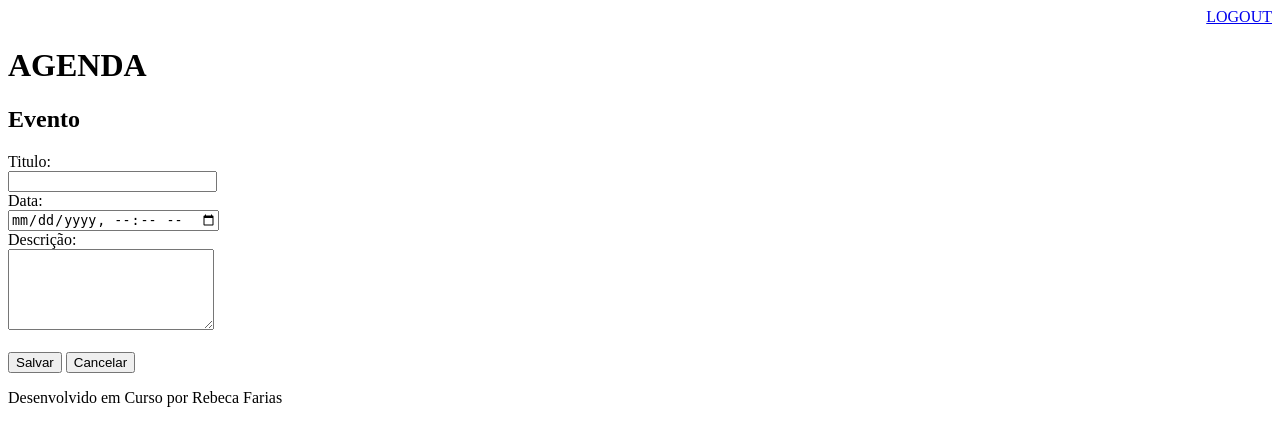
After one commit to rebecacfarias/app-agenda-django, a Django app: page /agenda/evento/ in a window 1280 px wide. The commit adds this page. Shown: the top 446 px of the page. Run offline with Django 3.2, Linux system fonts and the light colour scheme; a user stored in the database is signed in.

Commit message:
Implementando criação de Evento

```diff
--- a/agenda/urls.py
+++ b/agenda/urls.py
@@ -21,9 +21,12 @@ from django.views.generic import RedirectView
 urlpatterns = [
     path('admin/', admin.site.urls),
     path('agenda/', views.lista_eventos),
+    path('agenda/evento/', views.evento),
+    path('agenda/evento/submit', views.submit_evento),
     path('', RedirectView.as_view(url = '/agenda/')),
     path('login/', views.login_user),
     path('login/submit', views.submit_login),
     path('logout/',views.logout_user)
 
+
 ]
--- a/core/views.py
+++ b/core/views.py
@@ -34,8 +34,21 @@ def lista_eventos(request):
     response = {'eventos': evento}
     return render(request,'agenda.html', response)
 
+@login_required(login_url='/login/')
+def evento(request):
+    return render(request,'evento.html')
+
+@login_required(login_url='/login/')
+def submit_evento(request):
+    if request.POST:
+        titulo = request.POST.get('titulo')
+        data_evento = request.POST.get('data_evento')
+        descricao = request.POST.get('descricao')
+        usuario = request.user
+        Evento.objects.create(titulo=titulo, data_evento=data_evento, descricao=descricao, usuario=usuario)
+    return redirect('/')
 
 #caso nao use o RedirectView
 @login_required(login_url='/login/')
 def index(request):
-    return redirect('/agenda/')
+    return render(request,'/')
--- a/templates/agenda.html
+++ b/templates/agenda.html
@@ -3,6 +3,11 @@
 {% block content %}
 
     <h2>Agendamentos</h2>
+
+    <a href="evento/">
+         <button type="button">Novo Evento</button>
+    </a>
+
     <ul style="font-size: 20px">
     {% for evento in eventos %}
         <li>{{evento.titulo}} - {{evento.get_data_evento}}</li>
--- /dev/null
+++ b/templates/evento.html
@@ -0,0 +1,31 @@
+{% extends "model-page.html" %}
+
+{% block content %}
+
+<h2>Evento</h2>
+<form action="submit" method="POST"> {% csrf_token %}
+    <label>Titulo: </label>
+    <br>
+    <input type="text" name="titulo" size="23">
+    <br>
+
+    <label>Data: </label>
+    <br>
+    <input type="datetime-local" name="data_evento">
+    <br>
+
+    <label>Descrição: </label>
+    <br>
+    <textarea name="descricao" rows="5" cols="23"></textarea>
+    <br>
+
+    <br>
+    <button type="submit">Salvar</button>
+    <a href="/">
+        <button type="button">Cancelar</button>
+    </a>
+</form>
+
+
+
+{% endblock %}
--- a/templates/model-header.html
+++ b/templates/model-header.html
@@ -1,8 +1,10 @@
+
 
     <meta charset="UTF-8">
+
     <title>Agenda</title>
-    <div aling="right">
-        <a href="/logout">Logout</a>
+    <div align="right">
+        <a href="/logout">LOGOUT</a>
     </div>
 
     <h1>AGENDA</h1>
```
Also changed, not shown: db.sqlite3.
